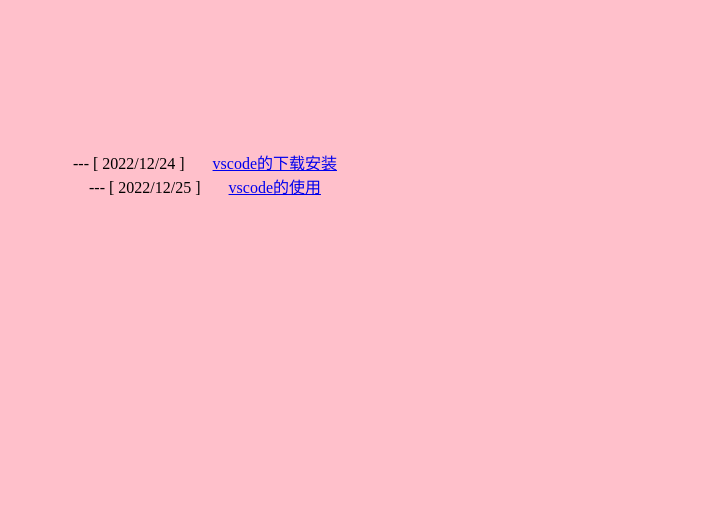
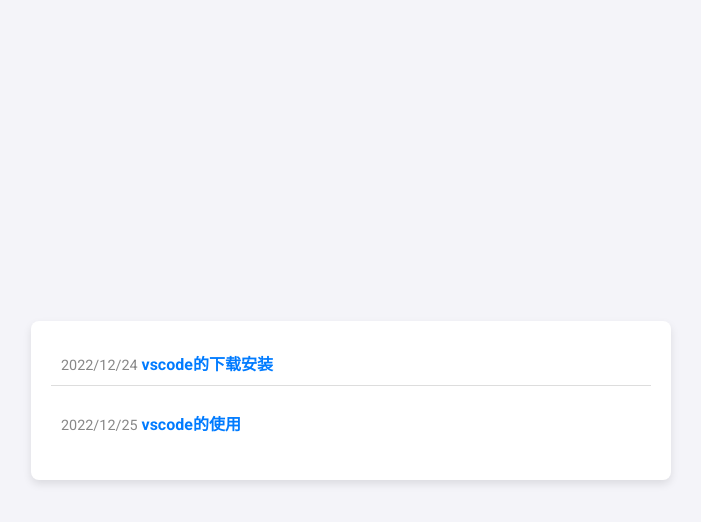
Before and after one commit to XiaoPengYouCode/xiaopengyoucode.github.io, a plain HTML site: page pages/directory/index.html in a window 1280 px wide. Shown: the whole page, without its empty margins (289-990 px from the left). Drawn offline with Linux system fonts and the light colour scheme.

Commit message:
修改主页样式

```diff
--- a/pages/directory/index.html
+++ b/pages/directory/index.html
@@ -1,4 +1,4 @@
-<!DOCTYPE html>
+<!-- <!DOCTYPE html>
 <html lang="en">
   <head>
     <meta charset="UTF-8" />
@@ -19,4 +19,77 @@
       <a href="../vscode-2/vscode-2.html">vscode的使用</a>
     </div>
   </body>
+</html> -->
+
+<!DOCTYPE html>
+<html lang="en">
+
+<head>
+  <meta charset="UTF-8" />
+  <meta http-equiv="X-UA-Compatible" content="IE=edge" />
+  <meta name="viewport" content="width=device-width, initial-scale=1.0" />
+  <title>目录</title>
+  <link rel="stylesheet" href="https://fonts.googleapis.com/css2?family=Roboto:wght@400;700&display=swap" />
+  <style>
+    body {
+      font-family: 'Roboto', sans-serif;
+      background-color: #f4f4f9;
+      color: #333;
+      margin: 0;
+      padding: 0;
+      display: flex;
+      justify-content: center;
+      align-items: center;
+      height: 100vh;
+    }
+
+    .container {
+      background: #fff;
+      padding: 20px;
+      border-radius: 8px;
+      box-shadow: 0 4px 8px rgba(0, 0, 0, 0.1);
+      max-width: 600px;
+      width: 100%;
+    }
+
+    .entry {
+      margin-bottom: 15px;
+      padding: 10px;
+      border-bottom: 1px solid #ddd;
+    }
+
+    .entry:last-child {
+      border-bottom: none;
+    }
+
+    .entry a {
+      text-decoration: none;
+      color: #007BFF;
+      font-weight: 700;
+    }
+
+    .entry a:hover {
+      text-decoration: underline;
+    }
+
+    .date {
+      color: #888;
+      font-size: 0.9em;
+    }
+  </style>
+</head>
+
+<body>
+  <div class="container">
+    <div class="entry">
+      <span class="date">2022/12/24</span>
+      <a href="../vscode-1/vscode-1.html">vscode的下载安装</a>
+    </div>
+    <div class="entry">
+      <span class="date">2022/12/25</span>
+      <a href="../vscode-2/vscode-2.html">vscode的使用</a>
+    </div>
+  </div>
+</body>
+
 </html>
```
